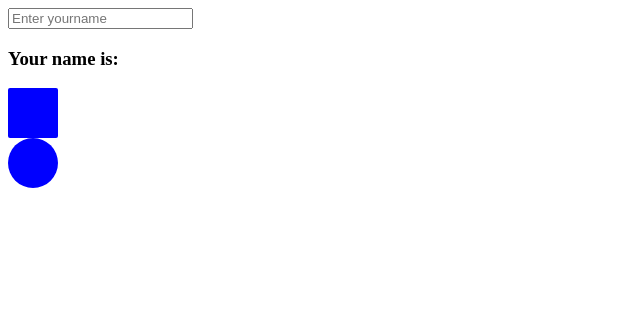
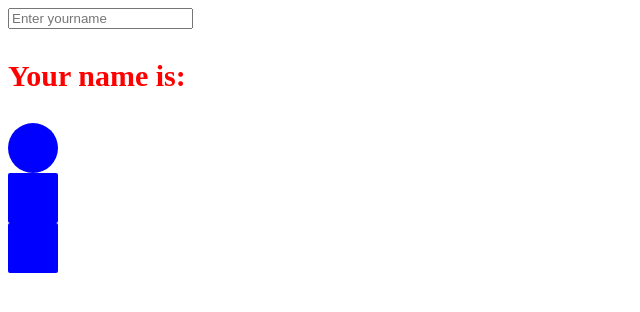
Before and after one commit to TruongNguyen1203/Learn-Angular-4-KP, an Angular app: page / in a window 1280 px wide. Shown: the top 312 px of the page, without its empty margins (0-640 px from the left). Built offline with nearby package versions, Linux system fonts and the light colour scheme.

Commit message:
Bai 15: Co ban ve directive, ngStyle

```diff
--- a/src/app/user-form/user-form.component.html
+++ b/src/app/user-form/user-form.component.html
@@ -1,6 +1,8 @@
 <input placeholder="Enter yourname" [(ngModel)] = "name" #txtUsername>
 
-<h3 [style.color]= "isHighlight ? 'red' :'black'">Your name is: {{name}}</h3>
+<h3 [ngStyle] = "name.length % 2 === 0 ? evenStyle : oddStyle">Your name is: {{name}}</h3>
 
 <div [class]="isHighlight ? 'circle' :'square'"></div>
 <div [class.circle]= "!isHighlight" [class.square]= "isHighlight"></div>
+
+<div [ngClass] = "currentClass"></div>
--- a/src/app/user-form/user-form.component.ts
+++ b/src/app/user-form/user-form.component.ts
@@ -8,7 +8,12 @@
 export class UserFormComponent implements OnInit {
 
   name = "";
-  isHighlight = false;
+  evenStyle ={color:'red', fontSize : '30px'};
+  oddStyle ={color:'black', fontSize : '20px'};
+
+  isHighlight = true;
+
+  currentClass = {circle: !this.isHighlight, square: this.isHighlight};
   constructor() { }
 
   ngOnInit(): void {
```
